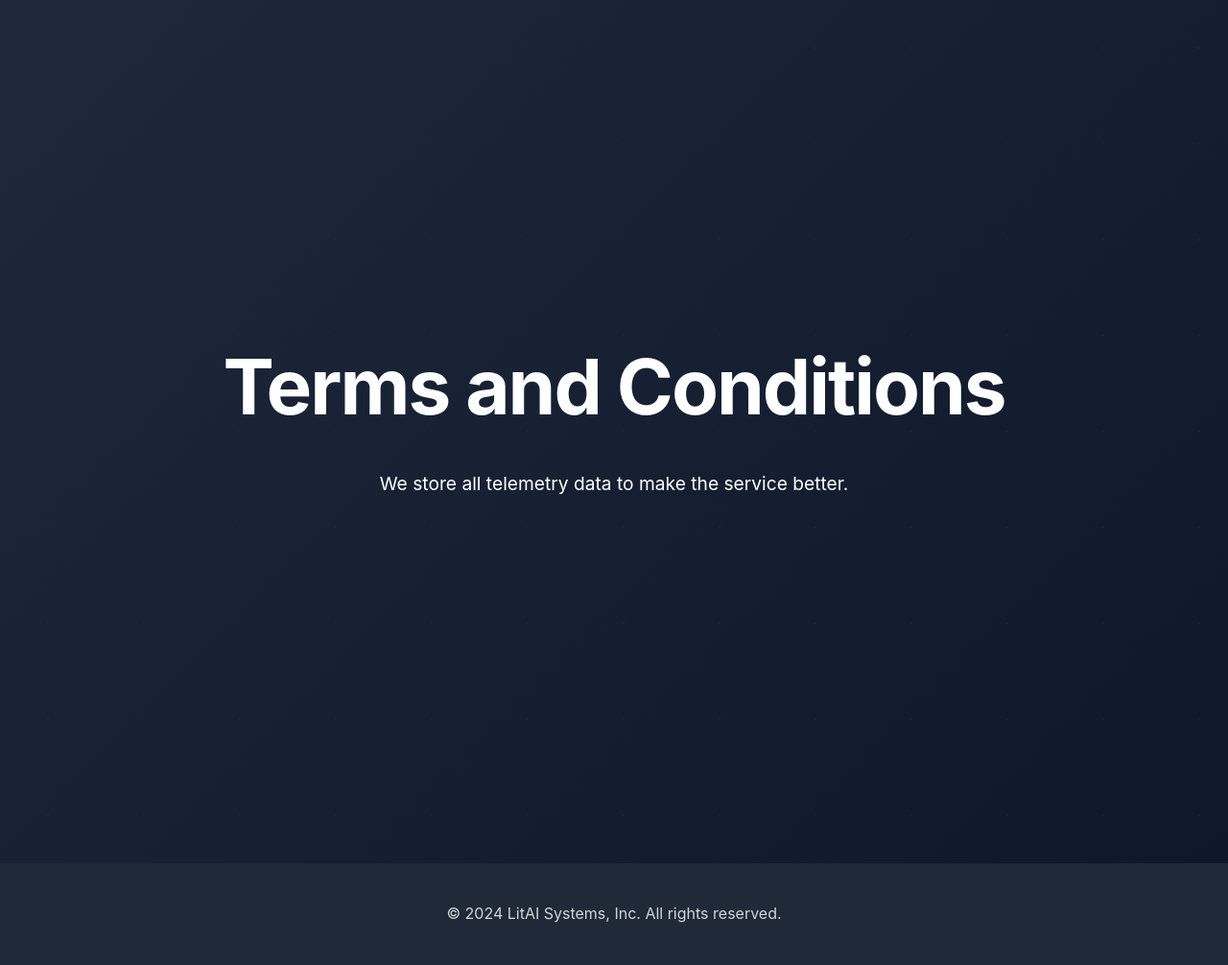
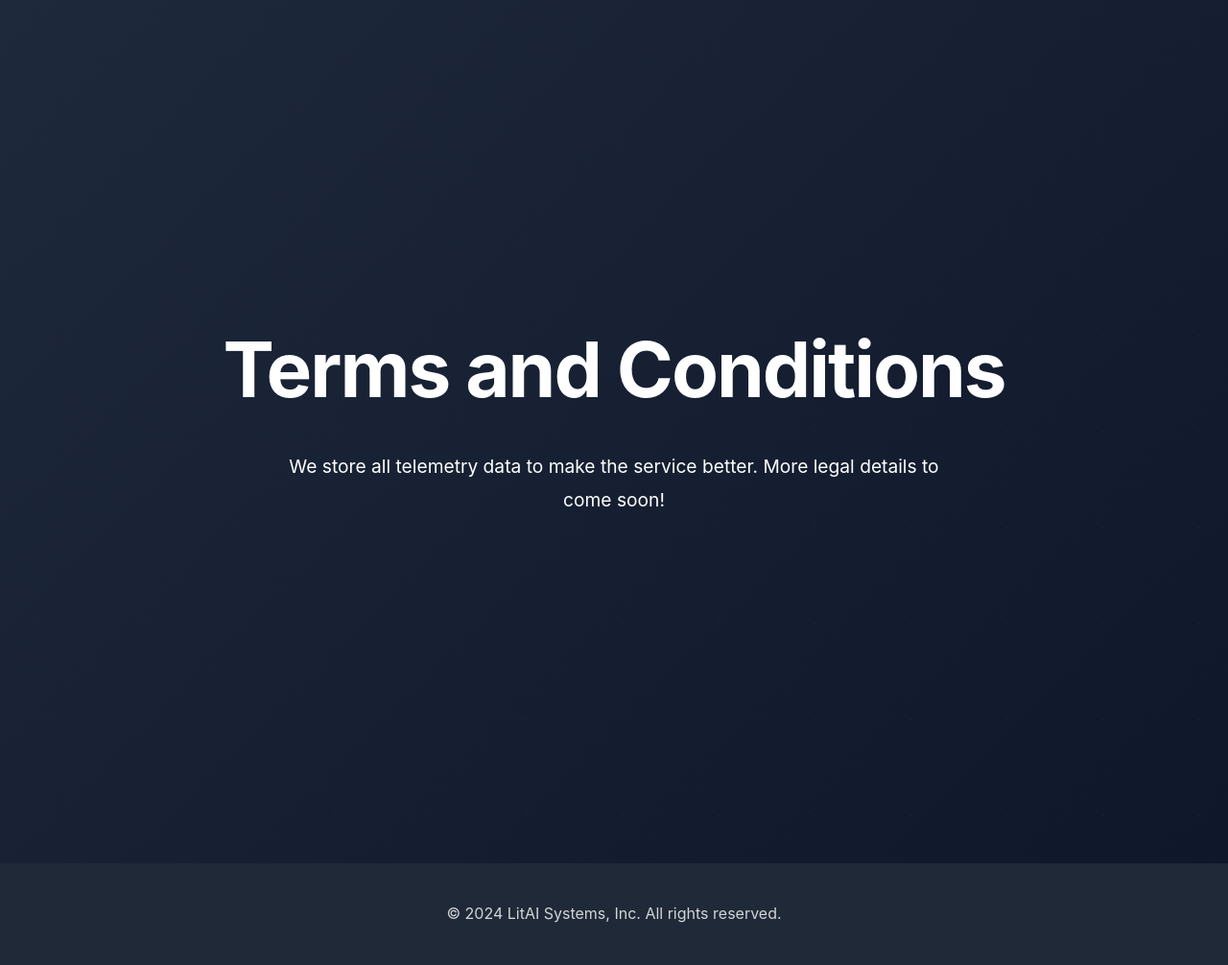
Before and after one commit to abwilf/literati_website, a Jekyll site: the page built from termsandconditions.html, in a window 1280 px wide. Shown: the whole page at 96% size. Built offline with Jekyll 4.4.1, drawn with Linux system fonts in a browser that asks for light colours.

Commit message:
update termsandconditions

```diff
--- a/termsandconditions.html
+++ b/termsandconditions.html
@@ -8,7 +8,7 @@ permalink: /terms-and-conditions
     <div class="hero-content">
       <h1 class="hero-title">Terms and Conditions</h1>
       <p class="hero-description">
-        We store all telemetry data to make the service better.
+        We store all telemetry data to make the service better. More legal details to come soon!
       </p>
     </div>
   </div>
```
